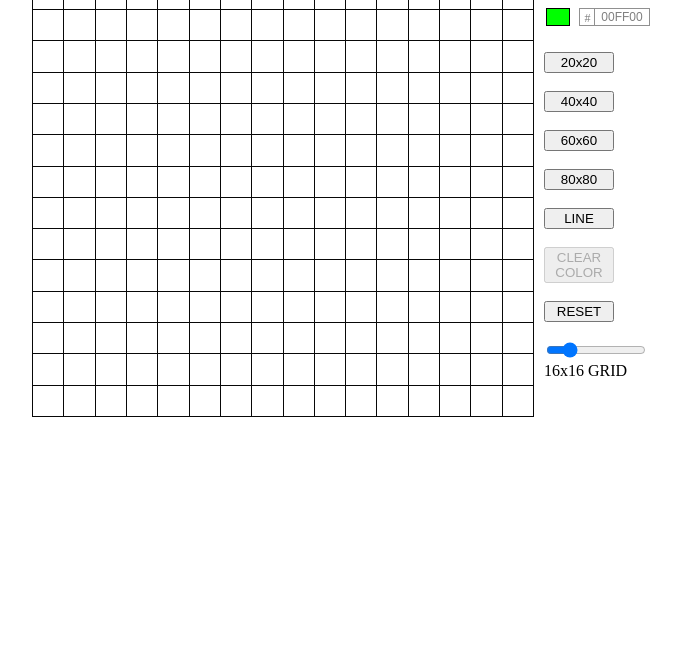
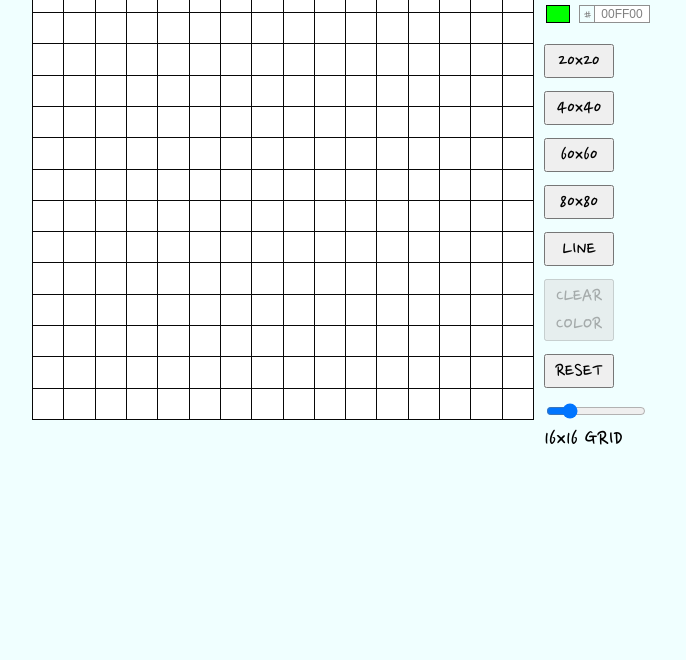
Before and after one commit to Moussack/odin-sketchProject, a plain HTML site: page index.html in a window 1280 px wide. Shown: the part 140-800 px from the top of the page, without its empty margins (293-979 px from the left). Drawn offline with Linux system fonts and the light colour scheme.

Commit message:
change font

```diff
--- a/index.html
+++ b/index.html
@@ -5,6 +5,9 @@
       <meta http-equiv="X-UA-Compatible" content="IE=edge" />
       <meta name="viewport" content="width=device-width, initial-scale=1.0" />
       <script src="/simpleColorPicker/color-picker.js" defer></script>
+      <link rel="preconnect" href="https://fonts.googleapis.com" />
+      <link rel="preconnect" href="https://fonts.gstatic.com" crossorigin />
+      <link href="https://fonts.googleapis.com/css2?family=Nanum+Pen+Script&display=swap" rel="stylesheet" />
       <link rel="stylesheet" href="/simpleColorPicker/color-picker.css" />
       <link rel="stylesheet" href="/style.css" />
       <script src="/script.js" defer></script>
--- a/style.css
+++ b/style.css
@@ -1,3 +1,14 @@
+body {
+   font-family: 'Nanum Pen Script', cursive;
+   background-color: azure;
+   box-sizing: border-box;
+}
+
+button {
+   font-family: 'Nanum Pen Script', cursive;
+   font-size: 22px;
+}
+
 .container {
    display: grid;
    width: 500px;
@@ -31,9 +42,14 @@
 .second {
    display: flex;
    flex-direction: column;
-   gap: 18px;
-   justify-content: center;
+   gap: 13px;
+   /*justify-content: center; */
+   margin-top: 35px;
 }
+
+/* .third {
+   margin-top: 35px;
+} */
 
 button {
    width: 70px;
@@ -48,6 +64,10 @@ button {
    width: 100px;
 }
 
+.output {
+   font-size: 25px;
+}
+
 h1 {
    margin: 0;
    margin-bottom: 10px;
@@ -59,6 +79,11 @@ h1 {
    height: 128px;
 }
 
+.color-picker {
+   background-color: azure;
+   /* margin-top: 34px; */
+}
+
 /* .container.three {
    grid-template-columns: repeat(3, 1fr);
    grid-template-rows: repeat(3, 1fr);
```
Also changed, not shown: simpleColorPicker/color-picker.css (+1 -9 lines).
